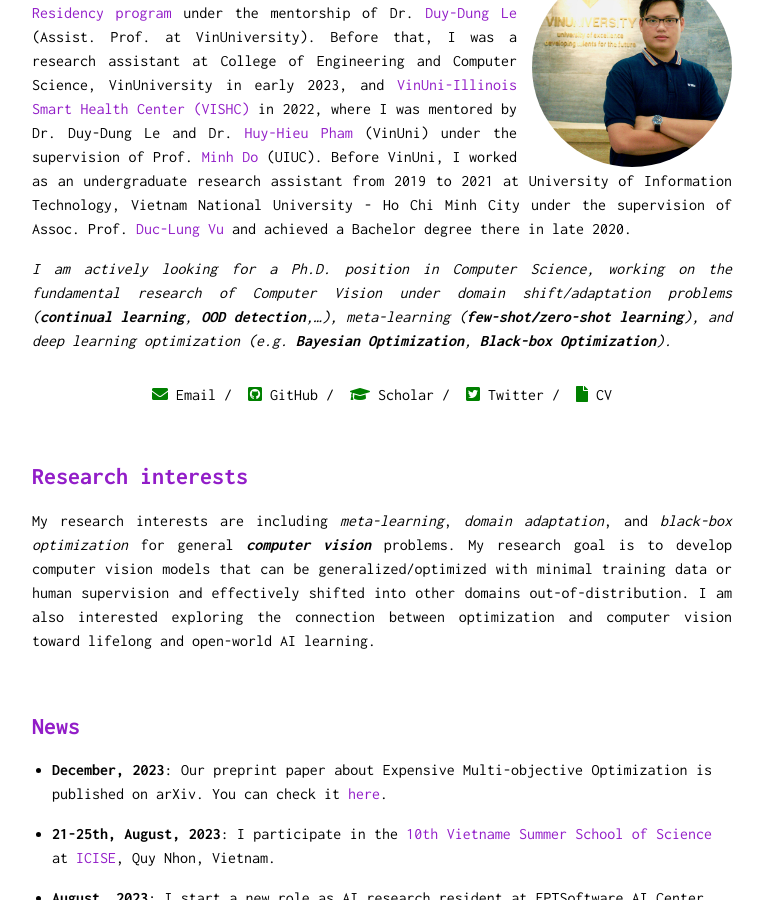
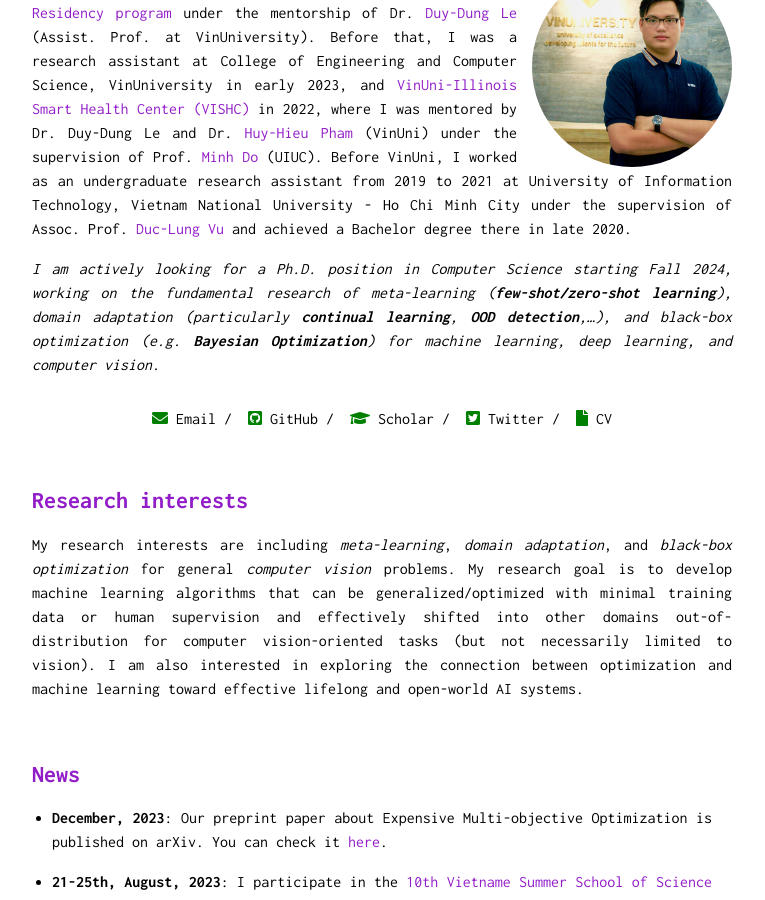
Before and after one commit to quanghuy0497/quanghuy0497.github.io, a Jekyll site: the page built from index.md, in a window 1280 px wide and 900 px high, scrolled down 208 px. Shown: the whole window, without its empty margins (258-1023 px from the left). Built offline with Jekyll 4.4.1, drawn with Linux system fonts in a browser that asks for light colours; nearby versions of some CDN libraries.

Commit message:
Update bio

```diff
--- a/page/about.md
+++ b/page/about.md
@@ -6,7 +6,7 @@
 I am currently a research resident at [FPT Software AI Residency program](https://ai.fpt-software.com/ai-residency/) under the mentorship of Dr. [Duy-Dung Le](https://andrew-dungle.github.io/) (Assist. Prof. at VinUniversity). Before that, I was a research assistant at College of Engineering and Computer Science, VinUniversity in early 2023, and [VinUni-Illinois Smart Health Center (VISHC)](https://smarthealth.vinuni.edu.vn/) in 2022, where I was mentored by Dr. Duy-Dung Le and Dr. [Huy-Hieu Pham](https://huyhieupham.github.io/) (VinUni) under the supervision of Prof. [Minh Do](https://minhdo.ece.illinois.edu/) (UIUC). Before VinUni, I worked as an undergraduate research assistant from 2019 to 2021 at University of Information Technology, Vietnam National University - Ho Chi Minh City under the supervision of Assoc. Prof. [Duc-Lung Vu](https://sites.google.com/uit.edu.vn/lungvd) and achieved a Bachelor degree there in late 2020.
 
 
-*I am actively looking for a Ph.D. position in Computer Science, working on the fundamental research of Computer Vision under domain shift/adaptation problems (**continual learning**, **OOD detection**,...), meta-learning (**few-shot/zero-shot learning**), and deep learning optimization (e.g. **Bayesian Optimization**, **Black-box Optimization**).*
+*I am actively looking for a Ph.D. position in Computer Science starting Fall 2024, working on the fundamental research of meta-learning (**few-shot/zero-shot learning**), domain adaptation (particularly **continual learning**, **OOD detection**,...), and black-box optimization (e.g. **Bayesian Optimization**) for machine learning, deep learning, and computer vision.*
 
 {% include social_media_links.html %}
 
@@ -14,7 +14,7 @@ I am currently a research resident at [FPT Software AI Residency program](https:
 
 ## Research interests
 
-My research interests are including *meta-learning*, *domain adaptation*, and *black-box optimization* for general ***computer vision*** problems. My research goal is to develop computer vision models that can be generalized/optimized with minimal training data or human supervision and effectively shifted into other domains out-of-distribution. I am also interested exploring the connection between optimization and computer vision toward lifelong and open-world AI learning.
+My research interests are including *meta-learning*, *domain adaptation*, and *black-box optimization* for general *computer vision* problems. My research goal is to develop machine learning algorithms that can be generalized/optimized with minimal training data or human supervision and effectively shifted into other domains out-of-distribution for computer vision-oriented tasks (but not necessarily limited to vision). I am also interested in exploring the connection between optimization and machine learning toward effective lifelong and open-world AI systems.
 
 &thinsp;
 
```
